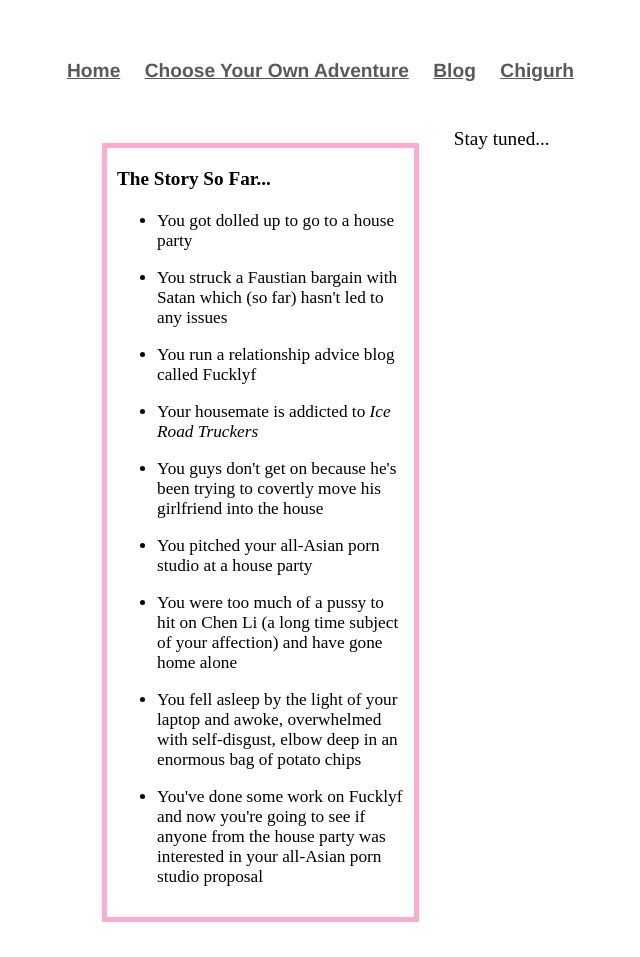
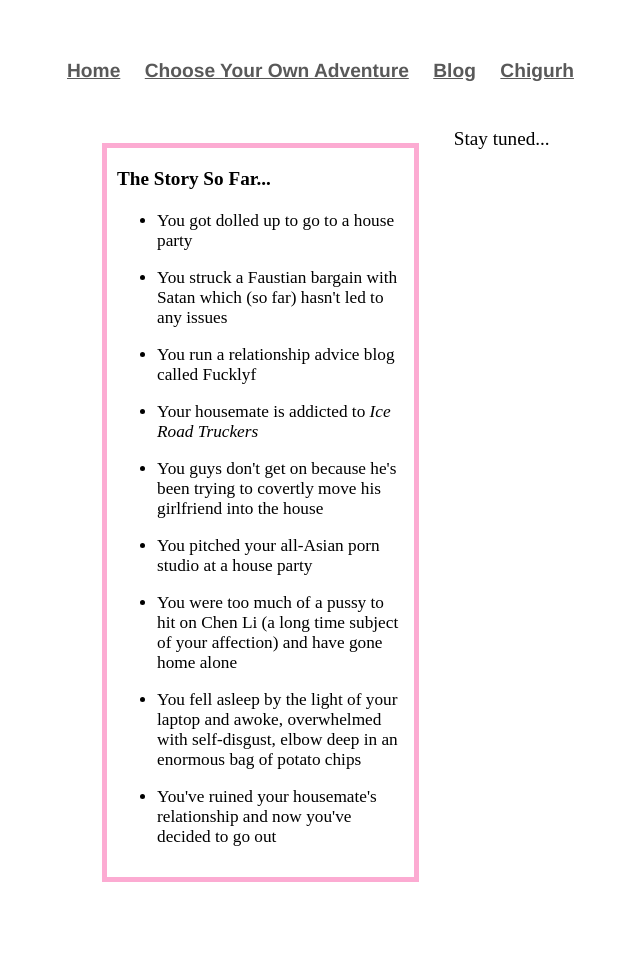
Before and after one commit to Pinelife/pinelife.github.io, a Jekyll site: the page Hellhole/Room10.html, which Jekyll copies as it is, in a window 1280 px wide. Shown: the whole page, without its empty margins (125-765 px from the left). Built offline with Jekyll 4.4.1, drawn with Linux system fonts in a browser that asks for light colours; after the commit the page ends 917 px from its top, so only the background shows below that.

Commit message:
Update Room10.html

```diff
--- a/Hellhole/Room10.html
+++ b/Hellhole/Room10.html
@@ -35,8 +35,7 @@
   </br>
 <li>You fell asleep by the light of your laptop and awoke, overwhelmed with self-disgust, elbow deep in an enormous bag of potato chips</li>
 </br>
-<li>You've done some work on Fucklyf and now you're going to see if anyone from the house party was interested in your all-Asian porn
-studio proposal</li>
+<li>You've ruined your housemate's relationship and now you've decided to go out</li>
 </ul>
     </p>
 </div>
```
